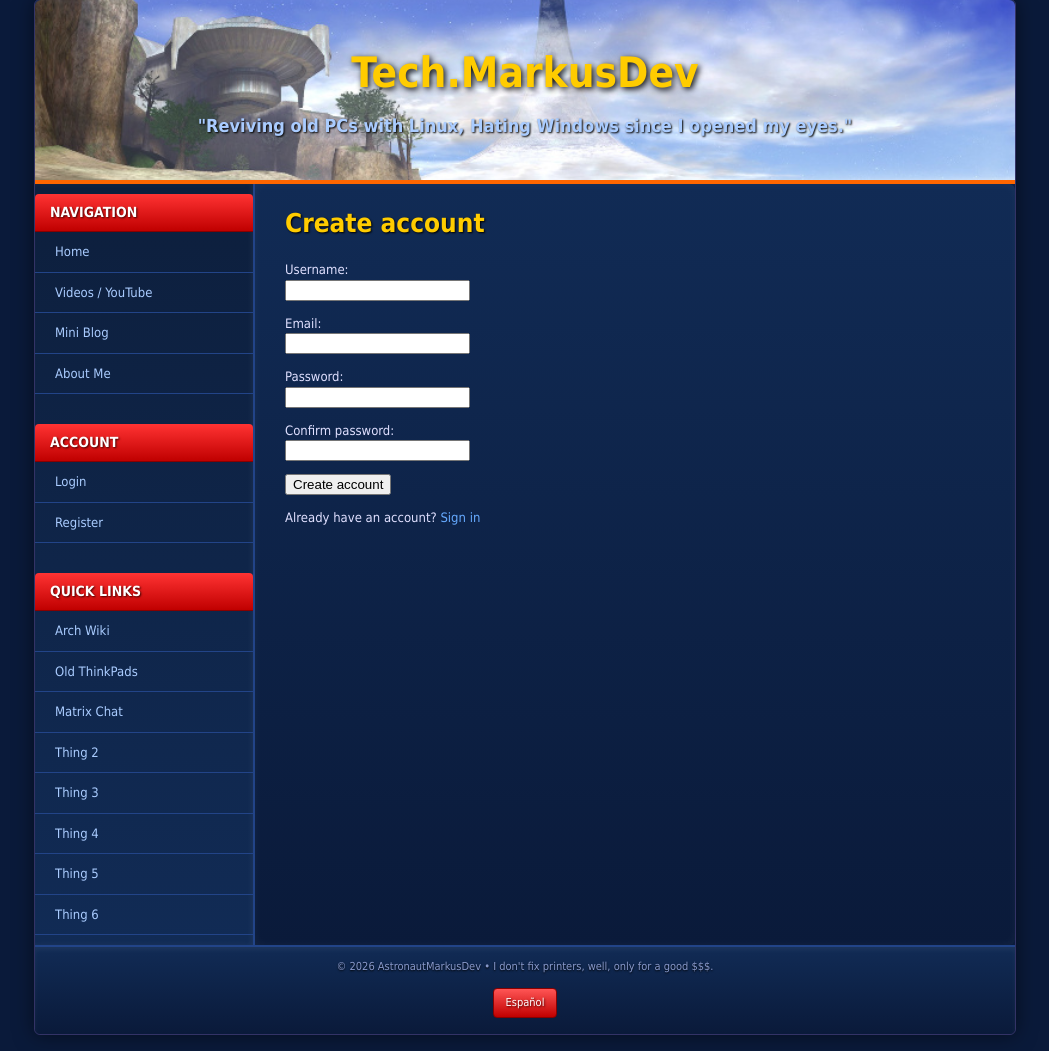
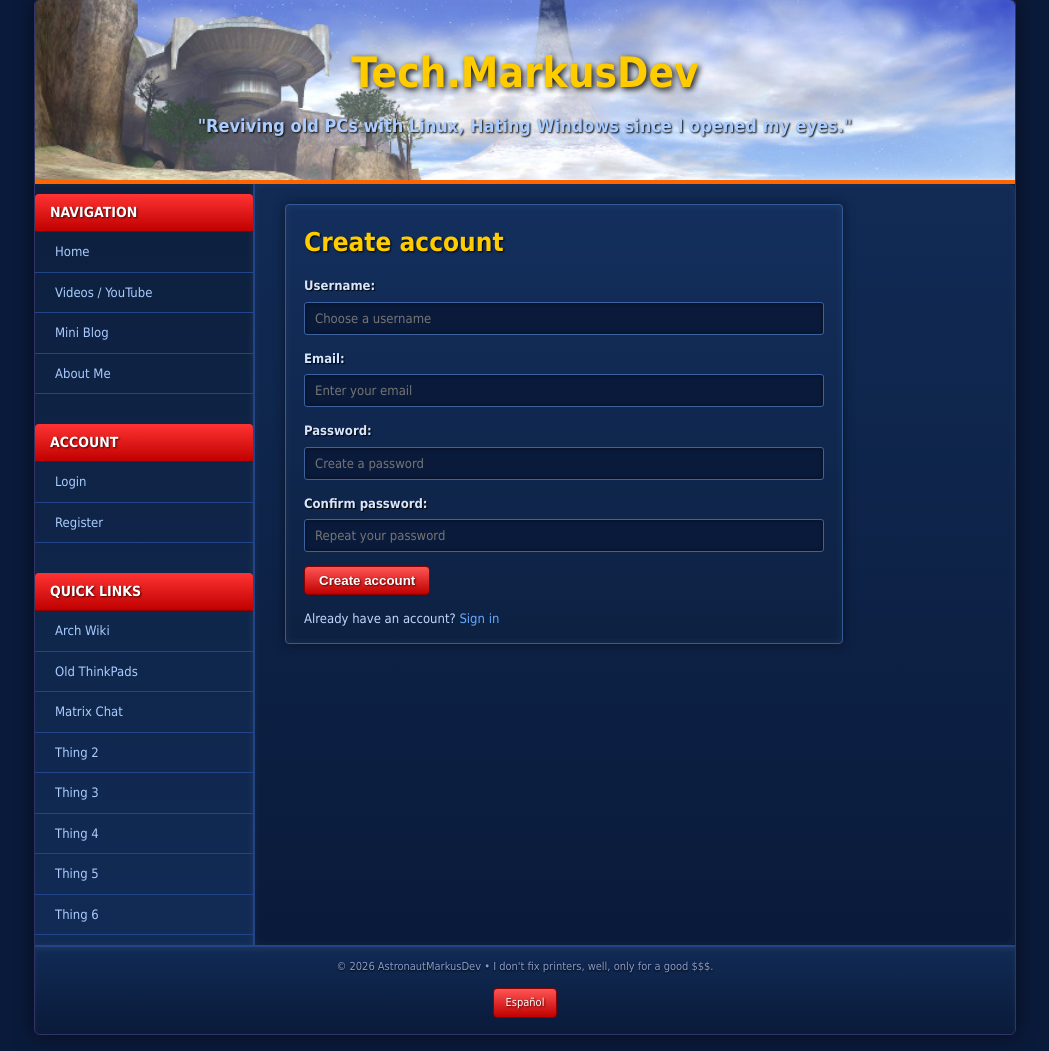
Before and after one commit to AstronautMarkus/tech.astronautmarkus.dev, a Flask app: page /auth/register in a window 1280 px wide. Shown: the part 17-1068 px from the top of the page, without its empty margins (115-1164 px from the left). Run offline with Flask 3, Linux system fonts and the light colour scheme.

Commit message:
feat: add authentication styles and enhance login/register forms with improved UI

```diff
--- /dev/null
+++ b/website/app/static/css/auth.css
@@ -0,0 +1,90 @@
+.auth-panel {
+    max-width: 520px;
+    background: linear-gradient(to bottom, #132f5d, #0d2142);
+    border: 1px solid #335a99;
+    box-shadow: 0 0 12px rgba(0, 0, 0, 0.45), inset 0 0 8px rgba(255, 255, 255, 0.06);
+    border-radius: 4px;
+    padding: 18px 18px 14px;
+}
+
+.auth-panel h1 {
+    margin-bottom: 14px;
+}
+
+.auth-form {
+    margin: 0;
+}
+
+.auth-row {
+    margin: 0 0 14px;
+}
+
+.auth-form label {
+    color: #d6e6ff;
+    font-weight: bold;
+    text-shadow: 1px 1px 1px #000;
+}
+
+.auth-form input[type="text"],
+.auth-form input[type="email"],
+.auth-form input[type="password"] {
+    width: 100%;
+    box-sizing: border-box;
+    margin-top: 6px;
+    padding: 8px 10px;
+    border: 1px solid #3c639f;
+    border-radius: 3px;
+    background: #0a1a3a;
+    color: #e0e0ff;
+    font-family: Tahoma, Arial, Helvetica, sans-serif;
+    font-size: 13px;
+    box-shadow: inset 0 0 4px rgba(0, 0, 0, 0.5);
+}
+
+.auth-form input[type="text"]:focus,
+.auth-form input[type="email"]:focus,
+.auth-form input[type="password"]:focus {
+    outline: none;
+    border-color: #ff6600;
+    box-shadow: 0 0 0 1px rgba(255, 102, 0, 0.35), inset 0 0 4px rgba(0, 0, 0, 0.45);
+}
+
+.auth-checkbox {
+    display: flex;
+    align-items: center;
+    gap: 8px;
+    margin-bottom: 16px;
+}
+
+.auth-checkbox input[type="checkbox"] {
+    accent-color: #ff6600;
+}
+
+.auth-error {
+    display: block;
+    margin-top: 4px;
+    color: #ff9a9a;
+    font-weight: bold;
+    text-shadow: 1px 1px 1px #300;
+}
+
+.auth-submit {
+    padding: 6px 14px;
+    background: linear-gradient(to bottom, #ff5555, #c00000);
+    color: #fff;
+    border: 1px solid #880000;
+    border-radius: 4px;
+    text-shadow: 1px 1px 2px #550000;
+    cursor: pointer;
+    font-weight: bold;
+}
+
+.auth-submit:hover {
+    background: linear-gradient(to bottom, #ff3300, #ff6600);
+    box-shadow: 0 0 10px rgba(255, 165, 0, 0.4);
+}
+
+.auth-note {
+    margin: 14px 0 0;
+    color: #c2d7ff;
+}
--- a/website/app/templates/auth/register.html
+++ b/website/app/templates/auth/register.html
@@ -1,48 +1,57 @@
 {% extends "base/base.html" %}
+
+{% block header %}
+<link rel="stylesheet" href="{{ url_for('static', filename='css/auth.css') }}">
+{% endblock %}
 
 {% block title %}Register{% endblock %}
 
 {% block content %}
+<div class="auth-panel">
     <h1>Create account</h1>
 
-<form method="post" action="{{ url_for('auth.register') }}">
-    <p>
+    <form method="post" action="{{ url_for('auth.register') }}" class="auth-form">
+        <p class="auth-row">
             <label for="username">Username:</label><br>
-        <input type="text" id="username" name="username" value="{{ form_data.username }}" required>
+            <input type="text" id="username" name="username" value="{{ form_data.username }}"
+                placeholder="Choose a username" required>
             {% if errors.username %}
-        <br><small>{{ errors.username }}</small>
+            <small class="auth-error">{{ errors.username }}</small>
             {% endif %}
         </p>
 
-    <p>
+        <p class="auth-row">
             <label for="email">Email:</label><br>
-        <input type="email" id="email" name="email" value="{{ form_data.email }}" required>
+            <input type="email" id="email" name="email" value="{{ form_data.email }}" placeholder="Enter your email"
+                required>
             {% if errors.email %}
-        <br><small>{{ errors.email }}</small>
+            <small class="auth-error">{{ errors.email }}</small>
             {% endif %}
         </p>
 
-    <p>
+        <p class="auth-row">
             <label for="password">Password:</label><br>
-        <input type="password" id="password" name="password" required>
+            <input type="password" id="password" name="password" placeholder="Create a password" required>
             {% if errors.password %}
-        <br><small>{{ errors.password }}</small>
+            <small class="auth-error">{{ errors.password }}</small>
             {% endif %}
         </p>
 
-    <p>
+        <p class="auth-row">
             <label for="confirm_password">Confirm password:</label><br>
-        <input type="password" id="confirm_password" name="confirm_password" required>
+            <input type="password" id="confirm_password" name="confirm_password" placeholder="Repeat your password"
+                required>
             {% if errors.confirm_password %}
-        <br><small>{{ errors.confirm_password }}</small>
+            <small class="auth-error">{{ errors.confirm_password }}</small>
             {% endif %}
         </p>
 
-    <button type="submit">Create account</button>
+        <button type="submit" class="auth-submit">Create account</button>
     </form>
 
-<p>
+    <p class="auth-note">
         Already have an account?
         <a href="{{ url_for('auth.login') }}">Sign in</a>
     </p>
+</div>
 {% endblock %}
```
Also changed, not shown: website/app/templates/auth/login.html (+16 -9 lines), website/app/templates/auth/login_es.html (+16 -9 lines), website/app/templates/auth/register_es.html (+24 -15 lines). Lines whose indentation alone changed are shown as unchanged.
